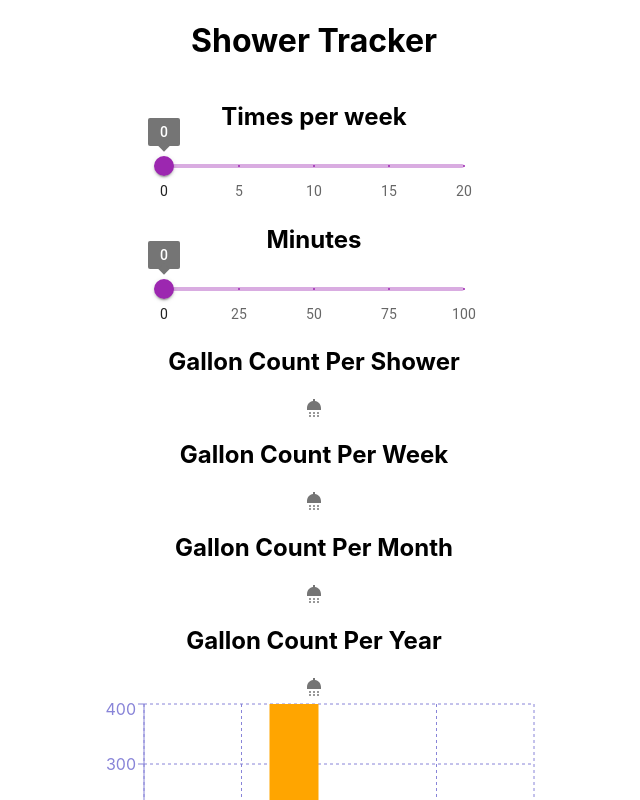
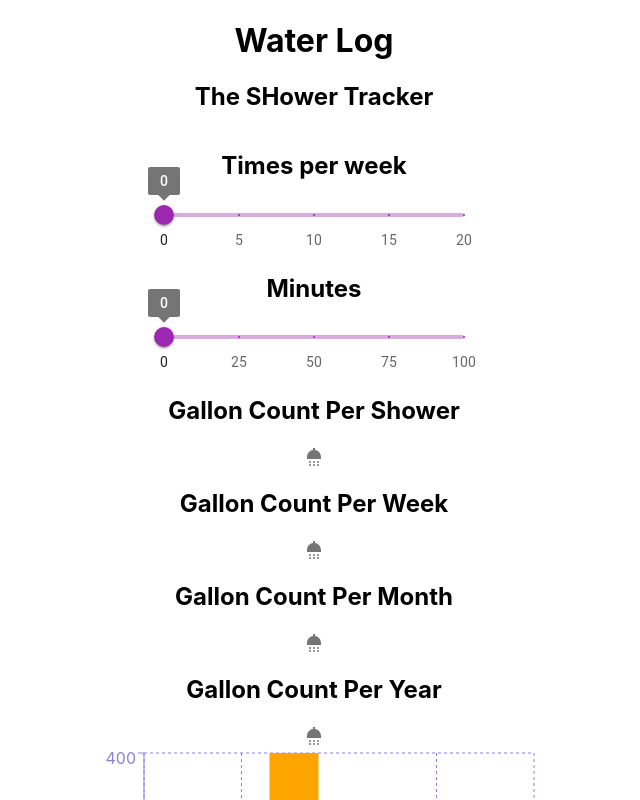
Before and after one commit to dwaynek24/water-tracker, a React (Create React App) app: page / in a window 1280 px wide. Shown: the top 800 px of the page, without its empty margins (326-966 px from the left). Built offline with nearby package versions, Linux system fonts and the light colour scheme.

Commit message:
version 1.0

```diff
--- a/src/components/Header.js
+++ b/src/components/Header.js
@@ -5,7 +5,8 @@ function Header(props) {
 
     return (
         <div>
-            <h1>Shower Tracker</h1>
+            <h1>Water Log</h1>
+            <h2>The SHower Tracker</h2>
 
         </div>
     );
```
